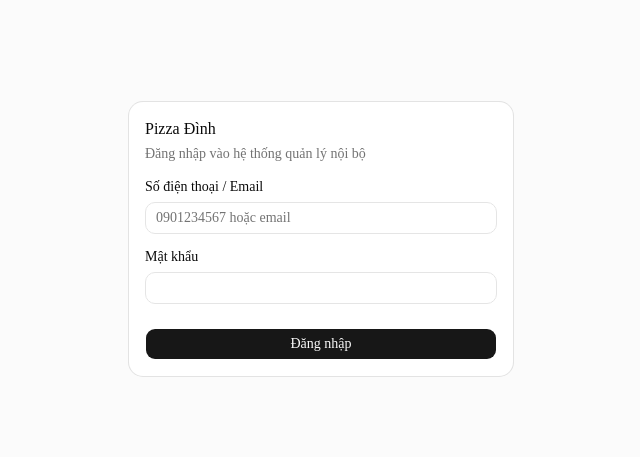
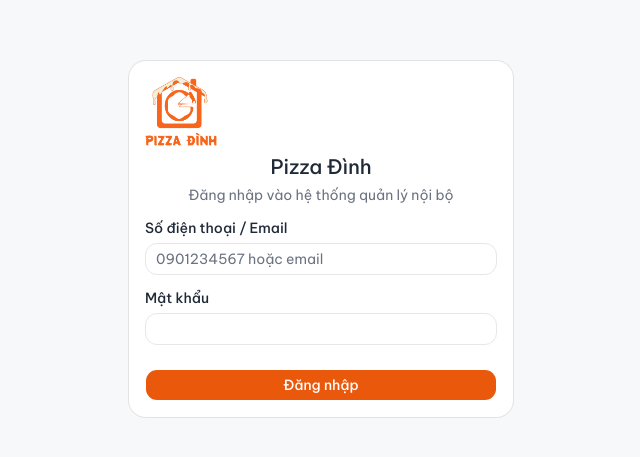
Before and after one commit to baotinle/pizza-dinh, a Next.js app: page /login in a window 1280 px wide. Shown: the part 161-618 px from the top of the page, without its empty margins (319-959 px from the left). Built offline with nearby package versions, Linux system fonts and the light colour scheme.

Commit message:
Redesign UI per Pizza Dinh spec: warm theme, logo, Vietnamese font, nav icons, status badge colors

```diff
--- a/app/admin/layout.tsx
+++ b/app/admin/layout.tsx
@@ -1,37 +1,23 @@
-import Link from "next/link";
+import Image from "next/image";
 import { requireProfile } from "@/lib/auth";
 import { signOut } from "@/app/login/actions";
 import { Button } from "@/components/ui/button";
-
-const NAV_ITEMS = [
-  { href: "/admin", label: "Tổng quan" },
-  { href: "/admin/employees", label: "Nhân sự & Lương" },
-  { href: "/admin/schedules", label: "Lịch làm việc" },
-  { href: "/admin/attendance", label: "Chấm công" },
-  { href: "/admin/announcements", label: "Thông báo" },
-];
+import { AdminNavLinks } from "./nav-links";
 
 export default async function AdminLayout({ children }: { children: React.ReactNode }) {
   const profile = await requireProfile();
 
   return (
     <div className="flex min-h-screen">
-      <aside className="flex w-60 flex-col border-r bg-muted/30 p-4">
-        <div className="mb-6">
-          <p className="text-lg font-semibold">Pizza Đình</p>
-          <p className="text-sm text-muted-foreground">Xin chào, {profile.full_name}</p>
+      <aside className="flex w-64 flex-col border-r bg-sidebar p-4">
+        <div className="mb-6 flex items-center gap-2">
+          <Image src="/logo.png" alt="Pizza Đình" width={36} height={36} className="size-9" />
+          <div>
+            <p className="text-lg font-semibold">Pizza Đình</p>
+            <p className="text-xs text-muted-foreground">Xin chào, {profile.full_name}</p>
+          </div>
         </div>
-        <nav className="flex flex-col gap-1">
-          {NAV_ITEMS.map((item) => (
-            <Link
-              key={item.href}
-              href={item.href}
-              className="rounded-md px-3 py-2 text-sm font-medium hover:bg-muted"
-            >
-              {item.label}
-            </Link>
-          ))}
-        </nav>
+        <AdminNavLinks />
         <form action={signOut} className="mt-auto">
           <Button type="submit" variant="outline" className="w-full">
             Đăng xuất
--- /dev/null
+++ b/app/admin/nav-links.tsx
@@ -0,0 +1,41 @@
+"use client";
+
+import Link from "next/link";
+import { usePathname } from "next/navigation";
+import { LayoutDashboard, Users, CalendarDays, Clock, Megaphone } from "lucide-react";
+import { cn } from "@/lib/utils";
+
+const NAV_ITEMS = [
+  { href: "/admin", label: "Tổng quan & Thống kê", icon: LayoutDashboard },
+  { href: "/admin/employees", label: "Nhân sự & Lương", icon: Users },
+  { href: "/admin/schedules", label: "Lịch làm việc", icon: CalendarDays },
+  { href: "/admin/attendance", label: "Chấm công & Quản lý Ca", icon: Clock },
+  { href: "/admin/announcements", label: "Bảng tin Thông báo", icon: Megaphone },
+];
+
+export function AdminNavLinks() {
+  const pathname = usePathname();
+
+  return (
+    <nav className="flex flex-col gap-1">
+      {NAV_ITEMS.map((item) => {
+        const isActive = item.href === "/admin" ? pathname === item.href : pathname.startsWith(item.href);
+        return (
+          <Link
+            key={item.href}
+            href={item.href}
+            className={cn(
+              "flex items-center gap-2 rounded-md px-3 py-2 text-sm font-medium transition-colors",
+              isActive
+                ? "bg-primary text-primary-foreground"
+                : "text-foreground hover:bg-accent hover:text-accent-foreground",
+            )}
+          >
+            <item.icon className="size-4" />
+            {item.label}
+          </Link>
+        );
+      })}
+    </nav>
+  );
+}
--- a/app/employee/layout.tsx
+++ b/app/employee/layout.tsx
@@ -1,12 +1,8 @@
-import Link from "next/link";
+import Image from "next/image";
 import { requireProfile } from "@/lib/auth";
 import { signOut } from "@/app/login/actions";
 import { Button } from "@/components/ui/button";
-
-const NAV_ITEMS = [
-  { href: "/employee", label: "Trang chính" },
-  { href: "/employee/timesheet", label: "Bảng công của tôi" },
-];
+import { EmployeeNavLinks } from "./nav-links";
 
 export default async function EmployeeLayout({ children }: { children: React.ReactNode }) {
   const profile = await requireProfile();
@@ -14,26 +10,21 @@
   return (
     <div className="min-h-screen bg-muted/20">
       <header className="flex items-center justify-between border-b bg-background px-4 py-3">
-        <div>
-          <p className="font-semibold">Pizza Đình</p>
-          <p className="text-sm text-muted-foreground">Xin chào, {profile.full_name}</p>
+        <div className="flex items-center gap-2">
+          <Image src="/logo.png" alt="Pizza Đình" width={32} height={32} className="size-8" />
+          <div>
+            <p className="font-semibold">Pizza Đình</p>
+            <p className="text-xs text-muted-foreground">Xin chào, {profile.full_name}</p>
+          </div>
         </div>
-        <nav className="flex items-center gap-2">
-          {NAV_ITEMS.map((item) => (
-            <Link
-              key={item.href}
-              href={item.href}
-              className="rounded-md px-3 py-2 text-sm font-medium hover:bg-muted"
-            >
-              {item.label}
-            </Link>
-          ))}
+        <div className="flex items-center gap-2">
+          <EmployeeNavLinks />
           <form action={signOut}>
             <Button type="submit" variant="outline" size="sm">
               Đăng xuất
             </Button>
           </form>
-        </nav>
+        </div>
       </header>
       <main className="mx-auto max-w-3xl p-4">{children}</main>
     </div>
--- /dev/null
+++ b/app/employee/nav-links.tsx
@@ -0,0 +1,38 @@
+"use client";
+
+import Link from "next/link";
+import { usePathname } from "next/navigation";
+import { CalendarDays, Clock } from "lucide-react";
+import { cn } from "@/lib/utils";
+
+const NAV_ITEMS = [
+  { href: "/employee", label: "Lịch làm việc tuần", icon: CalendarDays },
+  { href: "/employee/timesheet", label: "Bảng công & Lương", icon: Clock },
+];
+
+export function EmployeeNavLinks() {
+  const pathname = usePathname();
+
+  return (
+    <nav className="flex items-center gap-1">
+      {NAV_ITEMS.map((item) => {
+        const isActive = item.href === "/employee" ? pathname === item.href : pathname.startsWith(item.href);
+        return (
+          <Link
+            key={item.href}
+            href={item.href}
+            className={cn(
+              "flex items-center gap-2 rounded-md px-3 py-2 text-sm font-medium transition-colors",
+              isActive
+                ? "bg-primary text-primary-foreground"
+                : "text-foreground hover:bg-accent hover:text-accent-foreground",
+            )}
+          >
+            <item.icon className="size-4" />
+            <span className="hidden sm:inline">{item.label}</span>
+          </Link>
+        );
+      })}
+    </nav>
+  );
+}
--- a/app/globals.css
+++ b/app/globals.css
@@ -8,7 +8,7 @@
   --color-background: var(--background);
   --color-foreground: var(--foreground);
   --font-sans: var(--font-sans);
-  --font-mono: var(--font-geist-mono);
+  --font-mono: ui-monospace, SFMono-Regular, monospace;
   --font-heading: var(--font-sans);
   --color-sidebar-ring: var(--sidebar-ring);
   --color-sidebar-border: var(--sidebar-border);
@@ -49,72 +49,72 @@
 }
 
 :root {
-  --background: oklch(1 0 0);
-  --foreground: oklch(0.145 0 0);
-  --card: oklch(1 0 0);
-  --card-foreground: oklch(0.145 0 0);
-  --popover: oklch(1 0 0);
-  --popover-foreground: oklch(0.145 0 0);
-  --primary: oklch(0.205 0 0);
-  --primary-foreground: oklch(0.985 0 0);
-  --secondary: oklch(0.97 0 0);
-  --secondary-foreground: oklch(0.205 0 0);
-  --muted: oklch(0.97 0 0);
-  --muted-foreground: oklch(0.556 0 0);
-  --accent: oklch(0.97 0 0);
-  --accent-foreground: oklch(0.205 0 0);
-  --destructive: oklch(0.577 0.245 27.325);
-  --border: oklch(0.922 0 0);
-  --input: oklch(0.922 0 0);
-  --ring: oklch(0.708 0 0);
-  --chart-1: oklch(0.87 0 0);
-  --chart-2: oklch(0.556 0 0);
-  --chart-3: oklch(0.439 0 0);
-  --chart-4: oklch(0.371 0 0);
-  --chart-5: oklch(0.269 0 0);
-  --radius: 0.625rem;
-  --sidebar: oklch(0.985 0 0);
-  --sidebar-foreground: oklch(0.145 0 0);
-  --sidebar-primary: oklch(0.205 0 0);
-  --sidebar-primary-foreground: oklch(0.985 0 0);
-  --sidebar-accent: oklch(0.97 0 0);
-  --sidebar-accent-foreground: oklch(0.205 0 0);
-  --sidebar-border: oklch(0.922 0 0);
-  --sidebar-ring: oklch(0.708 0 0);
+  --background: #f9fafb;
+  --foreground: #1f2937;
+  --card: #ffffff;
+  --card-foreground: #1f2937;
+  --popover: #ffffff;
+  --popover-foreground: #1f2937;
+  --primary: #ea580c;
+  --primary-foreground: #ffffff;
+  --secondary: #fbbf24;
+  --secondary-foreground: #78350f;
+  --muted: #f3f4f6;
+  --muted-foreground: #6b7280;
+  --accent: #fef3c7;
+  --accent-foreground: #92400e;
+  --destructive: #dc2626;
+  --border: #e5e7eb;
+  --input: #e5e7eb;
+  --ring: #ea580c;
+  --chart-1: #ea580c;
+  --chart-2: #fbbf24;
+  --chart-3: #dc2626;
+  --chart-4: #78350f;
+  --chart-5: #92400e;
+  --radius: 0.75rem;
+  --sidebar: #ffffff;
+  --sidebar-foreground: #1f2937;
+  --sidebar-primary: #ea580c;
+  --sidebar-primary-foreground: #ffffff;
+  --sidebar-accent: #fef3c7;
+  --sidebar-accent-foreground: #92400e;
+  --sidebar-border: #e5e7eb;
+  --sidebar-ring: #ea580c;
 }
 
 .dark {
-  --background: oklch(0.145 0 0);
-  --foreground: oklch(0.985 0 0);
-  --card: oklch(0.205 0 0);
-  --card-foreground: oklch(0.985 0 0);
-  --popover: oklch(0.205 0 0);
-  --popover-foreground: oklch(0.985 0 0);
-  --primary: oklch(0.922 0 0);
-  --primary-foreground: oklch(0.205 0 0);
-  --secondary: oklch(0.269 0 0);
-  --secondary-foreground: oklch(0.985 0 0);
-  --muted: oklch(0.269 0 0);
-  --muted-foreground: oklch(0.708 0 0);
-  --accent: oklch(0.269 0 0);
-  --accent-foreground: oklch(0.985 0 0);
-  --destructive: oklch(0.704 0.191 22.216);
+  --background: #1c1917;
+  --foreground: #f5f5f4;
+  --card: #292524;
+  --card-foreground: #f5f5f4;
+  --popover: #292524;
+  --popover-foreground: #f5f5f4;
+  --primary: #f97316;
+  --primary-foreground: #1c1917;
+  --secondary: #fbbf24;
+  --secondary-foreground: #1c1917;
+  --muted: #292524;
+  --muted-foreground: #a8a29e;
+  --accent: #44403c;
+  --accent-foreground: #fbbf24;
+  --destructive: #f87171;
   --border: oklch(1 0 0 / 10%);
   --input: oklch(1 0 0 / 15%);
-  --ring: oklch(0.556 0 0);
-  --chart-1: oklch(0.87 0 0);
-  --chart-2: oklch(0.556 0 0);
-  --chart-3: oklch(0.439 0 0);
-  --chart-4: oklch(0.371 0 0);
-  --chart-5: oklch(0.269 0 0);
-  --sidebar: oklch(0.205 0 0);
-  --sidebar-foreground: oklch(0.985 0 0);
-  --sidebar-primary: oklch(0.488 0.243 264.376);
-  --sidebar-primary-foreground: oklch(0.985 0 0);
-  --sidebar-accent: oklch(0.269 0 0);
-  --sidebar-accent-foreground: oklch(0.985 0 0);
+  --ring: #f97316;
+  --chart-1: #f97316;
+  --chart-2: #fbbf24;
+  --chart-3: #f87171;
+  --chart-4: #fde68a;
+  --chart-5: #fdba74;
+  --sidebar: #1c1917;
+  --sidebar-foreground: #f5f5f4;
+  --sidebar-primary: #f97316;
+  --sidebar-primary-foreground: #1c1917;
+  --sidebar-accent: #44403c;
+  --sidebar-accent-foreground: #fbbf24;
   --sidebar-border: oklch(1 0 0 / 10%);
-  --sidebar-ring: oklch(0.556 0 0);
+  --sidebar-ring: #f97316;
 }
 
 @layer base {
--- a/app/layout.tsx
+++ b/app/layout.tsx
@@ -1,29 +1,22 @@
 import type { Metadata } from "next";
-import { Geist, Geist_Mono } from "next/font/google";
+import { Be_Vietnam_Pro } from "next/font/google";
 import "./globals.css";
 
-const geistSans = Geist({
-  variable: "--font-geist-sans",
-  subsets: ["latin"],
-});
-
-const geistMono = Geist_Mono({
-  variable: "--font-geist-mono",
-  subsets: ["latin"],
+const beVietnamPro = Be_Vietnam_Pro({
+  variable: "--font-sans",
+  subsets: ["latin", "vietnamese"],
+  weight: ["400", "500", "600", "700", "800"],
 });
 
 export const metadata: Metadata = {
-  title: "Create Next App",
-  description: "Generated by create next app",
+  title: "Pizza Đình - Quản lý nội bộ",
+  description: "Hệ thống quản lý nhân sự, chấm công, lương và lịch làm việc của Pizza Đình.",
 };
 
 export default function RootLayout({ children }: LayoutProps<"/">) {
   return (
-    <html
-      lang="en"
-      className={`${geistSans.variable} ${geistMono.variable} h-full antialiased`}
-    >
-      <body className="min-h-full flex flex-col">{children}</body>
+    <html lang="vi" className={`${beVietnamPro.variable} h-full antialiased`}>
+      <body className="min-h-full flex flex-col font-sans">{children}</body>
     </html>
   );
 }
--- a/app/login/page.tsx
+++ b/app/login/page.tsx
@@ -1,5 +1,6 @@
 "use client";
 
+import Image from "next/image";
 import { useActionState } from "react";
 import { Button } from "@/components/ui/button";
 import { Input } from "@/components/ui/input";
@@ -15,8 +16,9 @@
   return (
     <div className="flex min-h-screen items-center justify-center bg-muted/40 px-4">
       <Card className="w-full max-w-sm">
-        <CardHeader>
-          <CardTitle>Pizza Đình</CardTitle>
+        <CardHeader className="items-center text-center">
+          <Image src="/logo.png" alt="Pizza Đình" width={72} height={72} priority className="size-18" />
+          <CardTitle className="text-xl">Pizza Đình</CardTitle>
           <CardDescription>Đăng nhập vào hệ thống quản lý nội bộ</CardDescription>
         </CardHeader>
         <CardContent>
```
Also changed, not shown: app/admin/attendance/page.tsx (+2 -9 lines), app/employee/timesheet/page.tsx (+2 -9 lines), lib/types/domain.ts (+7 -0 lines), public/logo.png (added).
